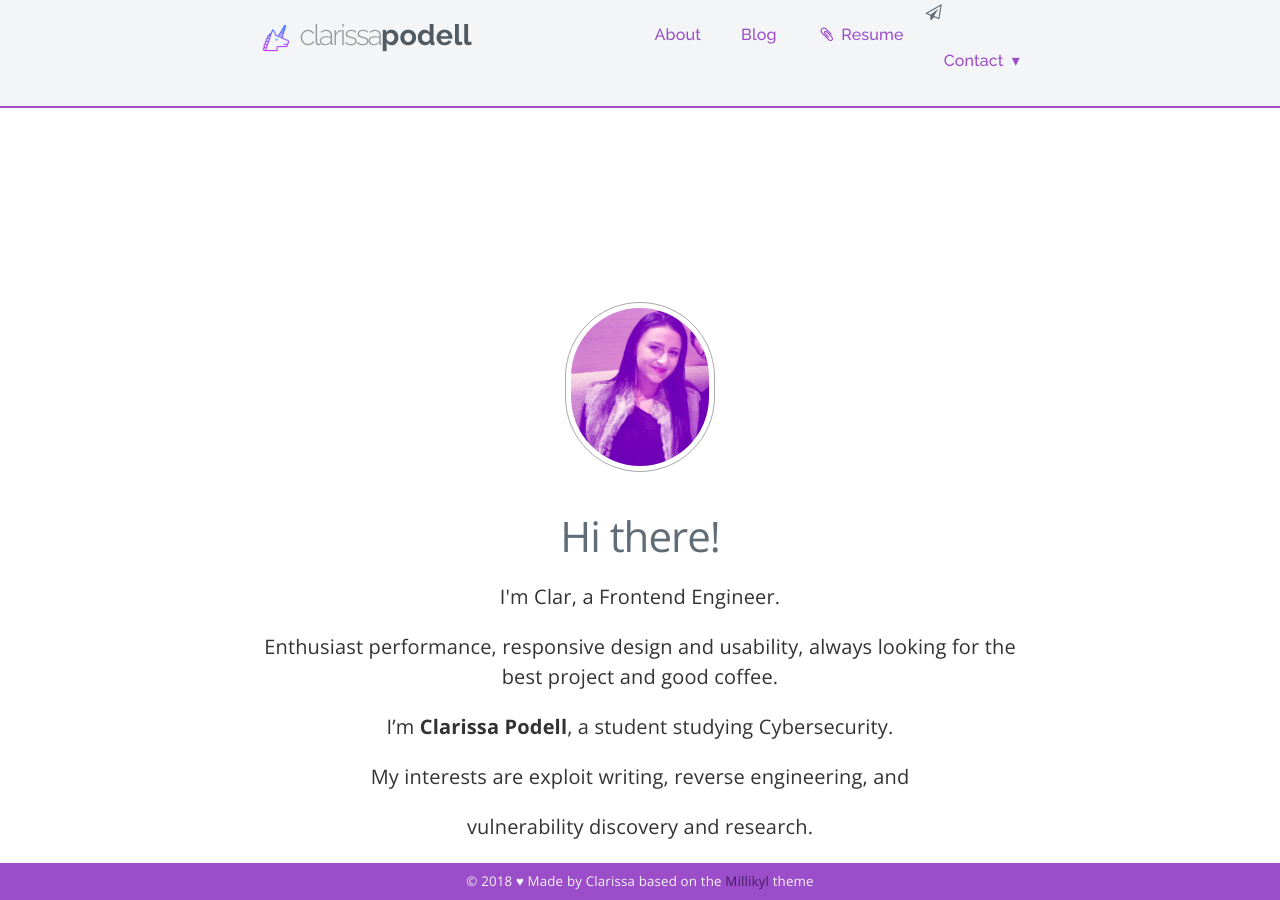
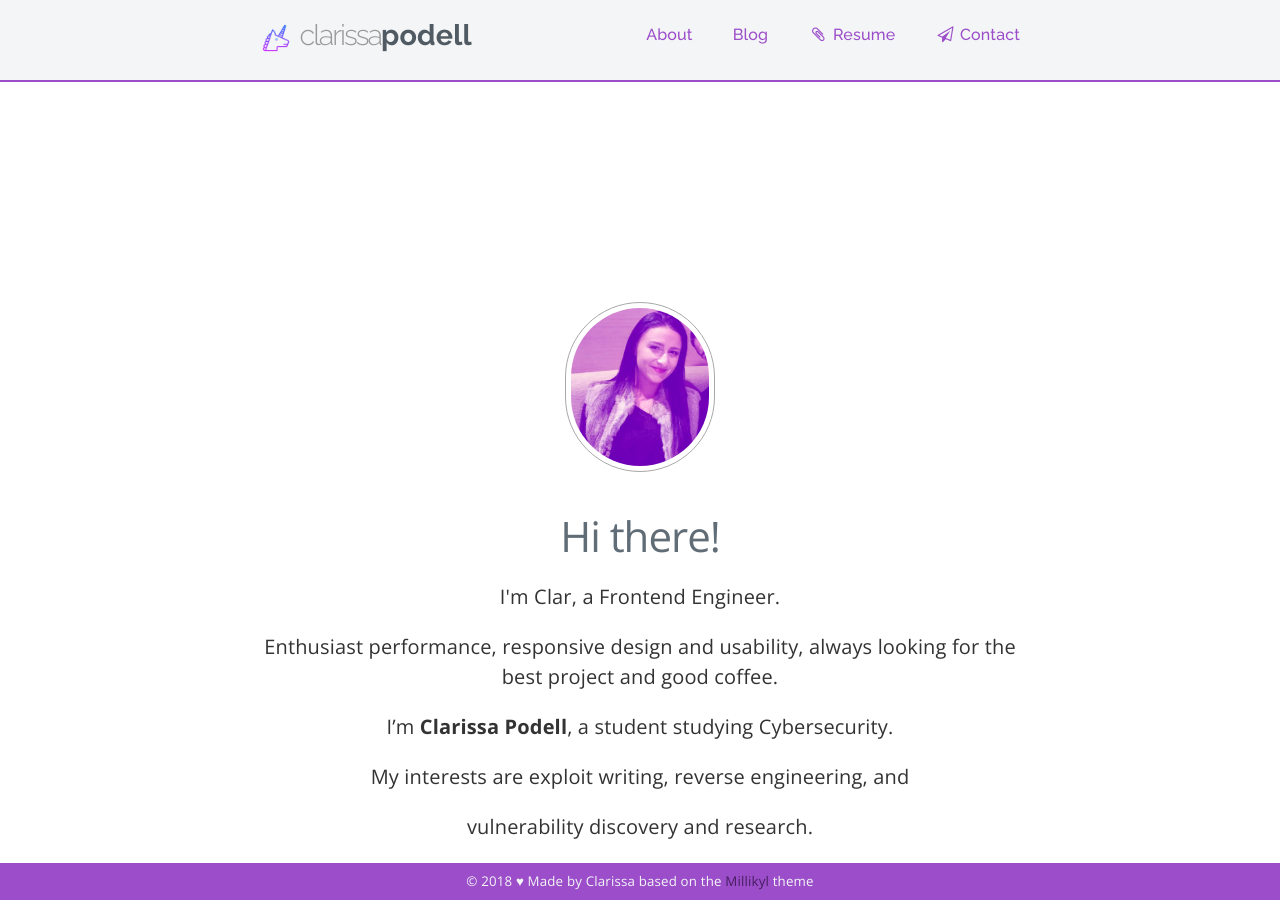
Before and after one commit to c1arissa/c1arissa.github.io, a Jekyll site: the page built from index.md, in a window 1280 px wide and 900 px high. Built offline with Jekyll 4.4.1, drawn with Linux system fonts in a browser that asks for light colours; nearby versions of some CDN libraries.

Commit message:
Update navbar.html

```diff
--- a/_includes/navbar.html
+++ b/_includes/navbar.html
@@ -12,7 +12,7 @@
         <li><a href="{{ site.baseurl }}/about">About</a></li>
         <li><a href="{{ site.baseurl }}/blog">Blog</a></li>
 	<li><a href="{{ site.baseurl }}/cv"><i class="fa fa-paperclip fa-fw"></i> Resume</a></li>
-        <li><i class="fa fa-paper-plane-o fa-fw"></i><a href="{{ site.baseurl }}/contact"> Contact</a></li>
+        <li><a href="{{ site.baseurl }}/contact"><i class="fa fa-paper-plane-o fa-fw"></i> Contact</a></li>
       </ul>
     </nav>
 
```
